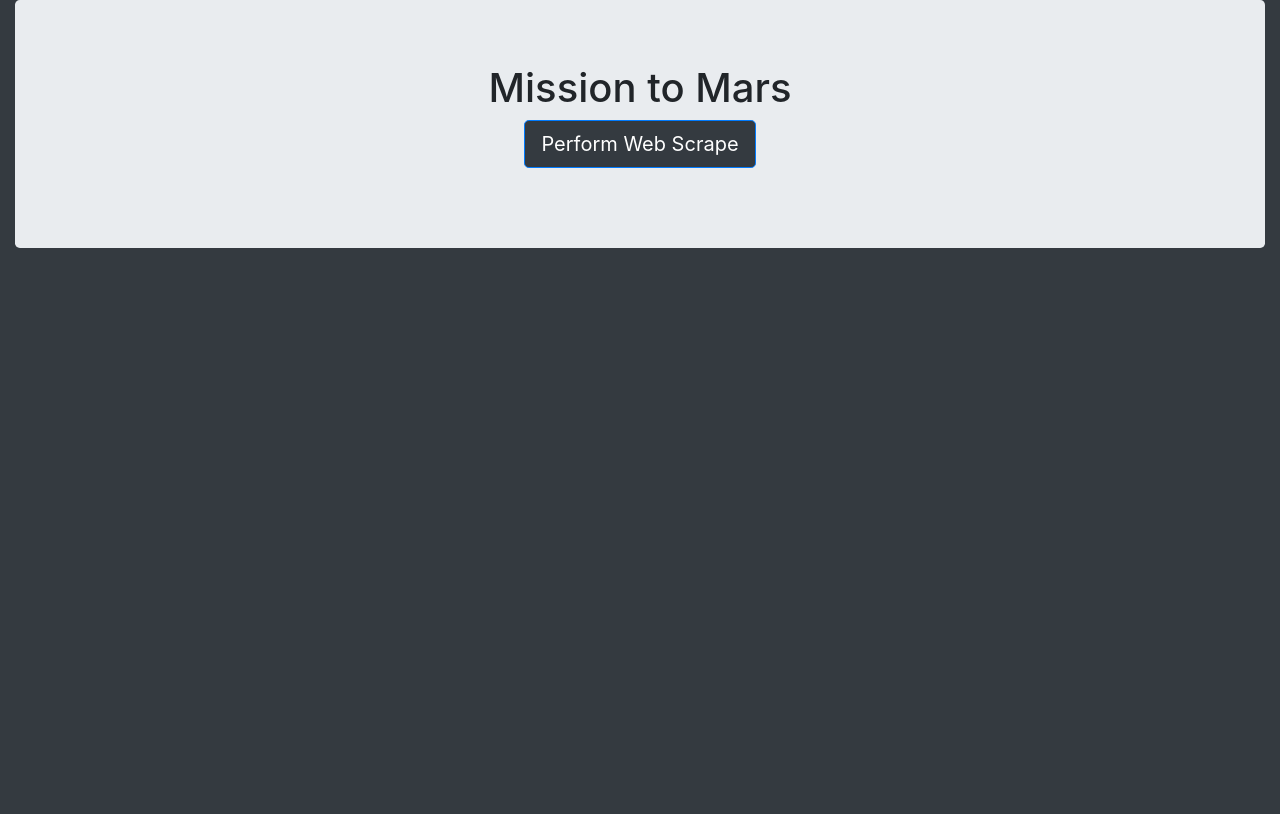
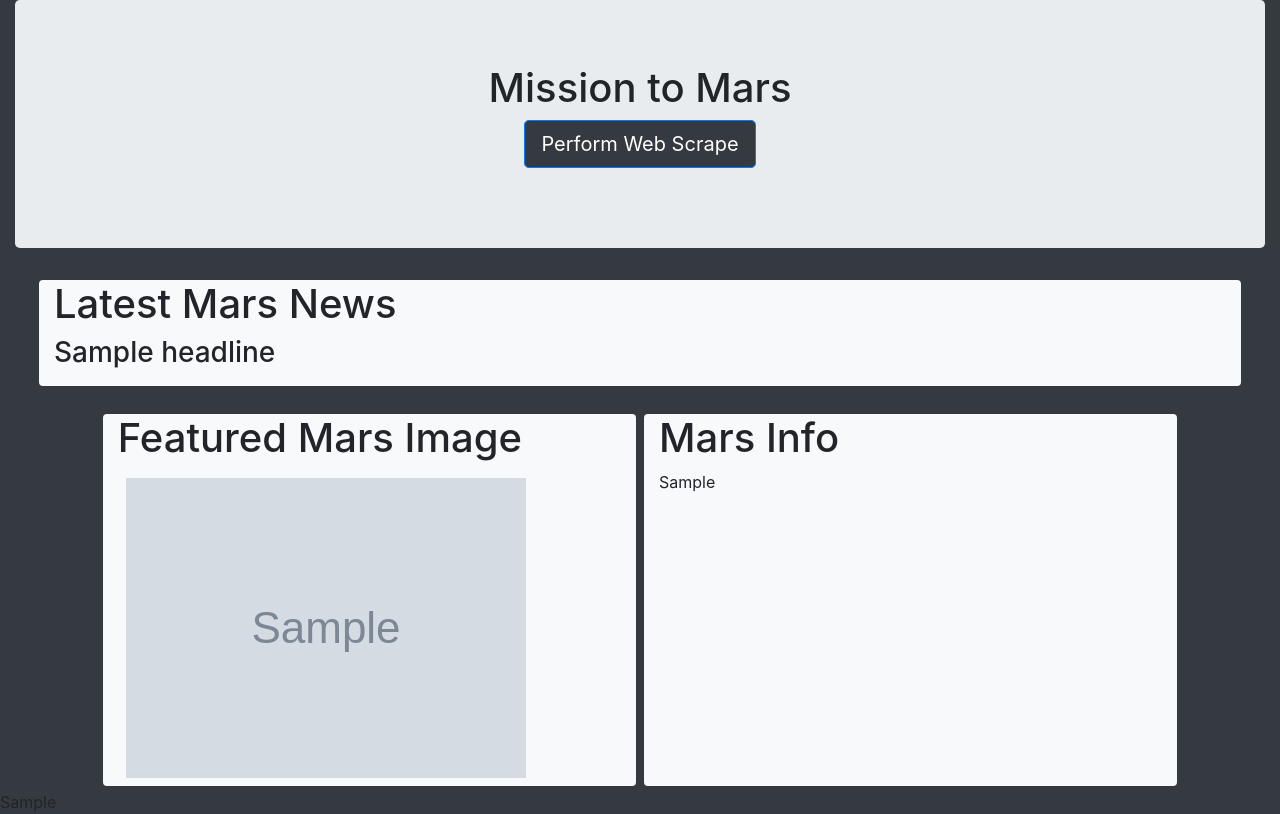
Before and after one commit to gfstuhr/web-scraping-challenge, a Flask app: page / in a window 1280 px wide. Before the commit the page ends 248 px from the top, so only its background shows below. Run offline with Flask 2, Linux system fonts and the light colour scheme; grey boxes marked "Sample" are stand-in pictures; a database or web service that is not in the repository returns one stand-in record (values such as "Sample title"); some libraries are stand-ins or nearby versions.

Commit message:
Mar Info added
Also fixed an error in scrape.py and added code for formatting the table

```diff
--- a/scrape.py
+++ b/scrape.py
@@ -45,9 +45,9 @@ def scrape_featured_image():
 def scrape_table():
     facts_url="https://space-facts.com/mars/"
     mars_table=pd.read_html(facts_url)[0]
-    mars_table_html=mars_table.to_html()
+    mars_table_html=mars_table.to_html(index=False, header=False, classes=["table", "table-striped"])
 
-    info.update({"Mars Info Table":mars_table_html})
+    info.update({"Mars_Info_Table":mars_table_html})
 
 
 def scrape_images():
@@ -79,6 +79,6 @@ def scrape_images():
 def scrape():
     scrape_headline()
     scrape_featured_image()
-    scrape_table
+    scrape_table()
     scrape_images()
     return info
--- a/templates/index.html
+++ b/templates/index.html
@@ -15,7 +15,28 @@
             <p><a class="btn btn-primary btn-lg bg-dark" href="/scrape" role="button">Perform Web Scrape</a></p>
         </div>
     </div>
+    <div class="container-fluid">
+        <div class="row justify-content-center m-4">
+            <div class="col-lg-12 bg-light rounded">
+                <h1>Latest Mars News</h1>
+                <h3>{{mars_info.headline}}</h3>
+                <p>{{mars_info.preview}}</p>
+            </div>
+        </div>
+    </div>
+    <div class="container-fluid">
+        <div class="row justify-content-center">
+            <div class="col-lg-5 bg-light rounded m-1">
+                <h1>Featured Mars Image</h1>
+                <img class="img-fluid m-2" src="{{mars_info.featured_image}}" alt="Failed to load image">
+            </div>
+            <div class="col-lg-5 bg-light rounded m-1">
+                <h1>Mars Info</h1>
+                {{mars_info.Mars_Info_Table | safe}}
+            </div>
+        </div>
+    </div>
 </html>
     <!-- <img src={{mars_info.images[0].link}}> -->
 </body>
-<!-- {{mars_info}} -->
+{{mars_info}}
```
